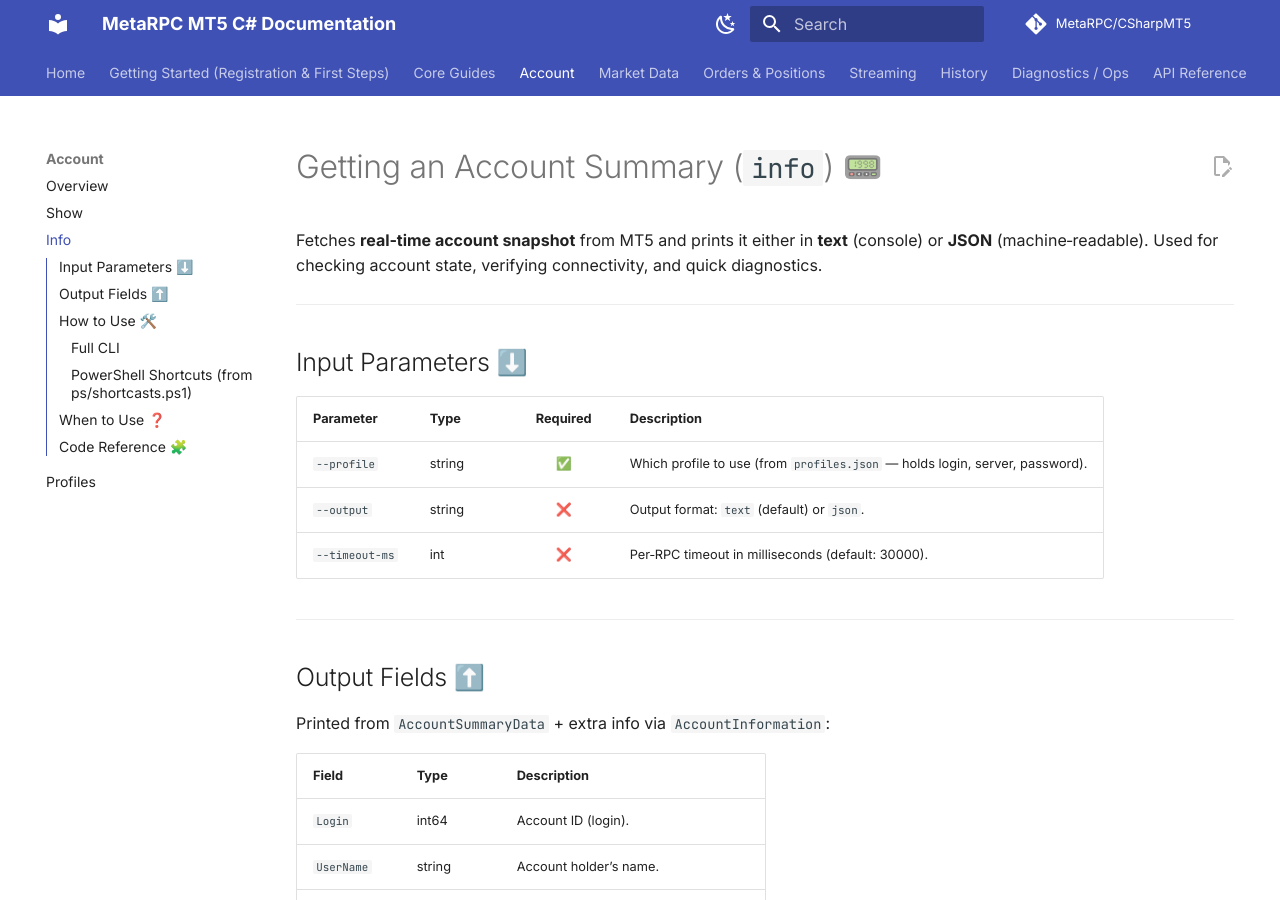
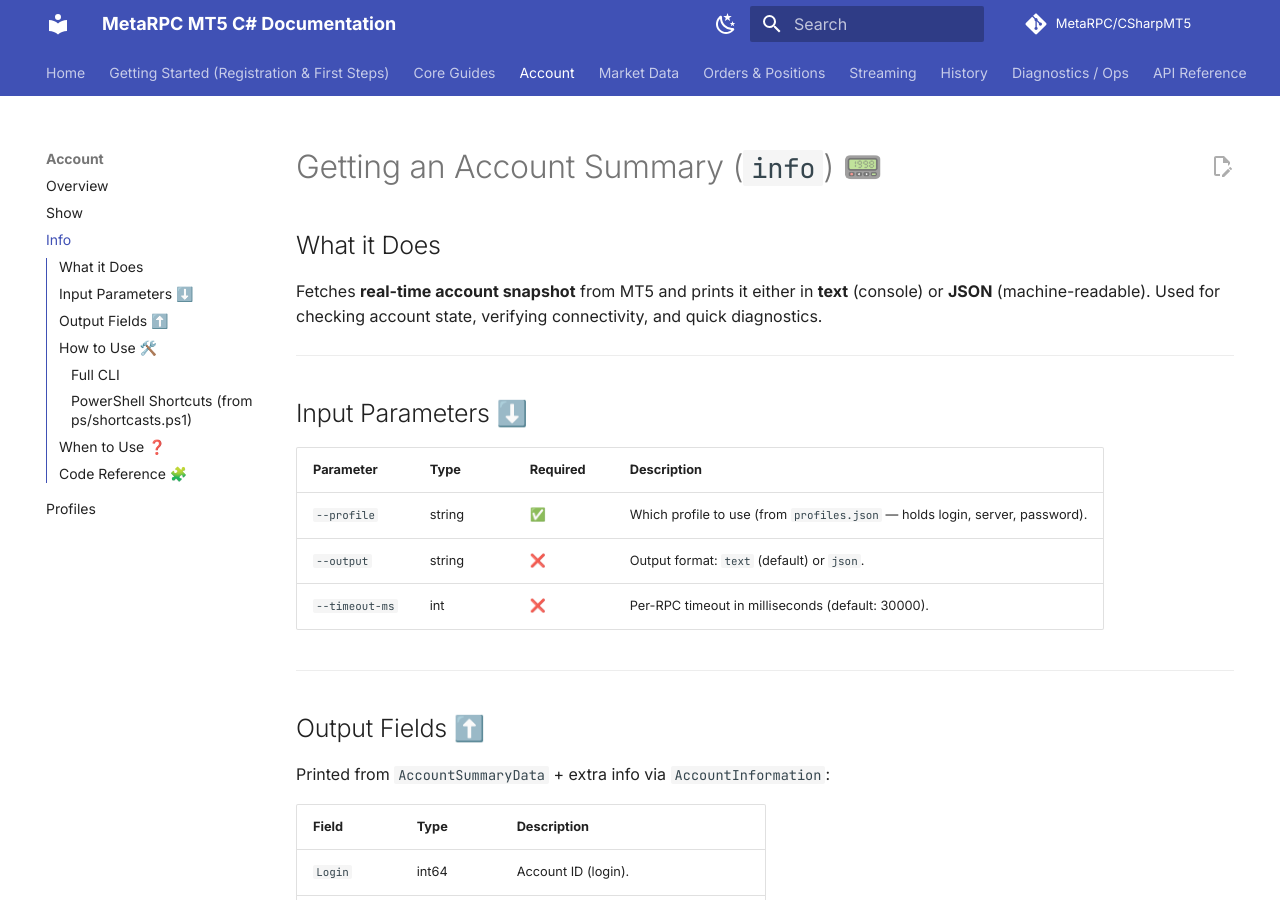
Before and after one commit to MetaRPC/CSharpMT5, an MkDocs documentation site: the page built from docs/Account/Info.md, in a window 1280 px wide and 900 px high. Built offline with MkDocs 1.6.1 and Material for MkDocs 9.7.7, drawn with Linux system fonts in a browser that asks for light colours; comment, search, counter and statistics services are not loaded; some of the changed text lies outside the part shown.

Commit message:
Update Info.md

```diff
--- a/docs/Account/Info.md
+++ b/docs/Account/Info.md
@@ -1,6 +1,8 @@
 # Getting an Account Summary (`info`) 📟
 
-Fetches **real‑time account snapshot** from MT5 and prints it either in **text** (console) or **JSON** (machine‑readable).
+## What it Does
+
+Fetches **real-time account snapshot** from MT5 and prints it either in **text** (console) or **JSON** (machine-readable).
 Used for checking account state, verifying connectivity, and quick diagnostics.
 
 ---
@@ -8,10 +10,10 @@ Used for checking account state, verifying connectivity, and quick diagnostics.
 ## Input Parameters ⬇️
 
 | Parameter      | Type   | Required | Description                                                                  |
-| -------------- | ------ | :------: | ---------------------------------------------------------------------------- |
-| `--profile`    | string |     ✅    | Which profile to use (from `profiles.json` — holds login, server, password). |
-| `--output`     | string |     ❌    | Output format: `text` (default) or `json`.                                   |
-| `--timeout-ms` | int    |     ❌    | Per‑RPC timeout in milliseconds (default: 30000).                            |
+| -------------- | ------ | -------- | ---------------------------------------------------------------------------- |
+| `--profile`    | string | ✅        | Which profile to use (from `profiles.json` — holds login, server, password). |
+| `--output`     | string | ❌        | Output format: `text` (default) or `json`.                                   |
+| `--timeout-ms` | int    | ❌        | Per-RPC timeout in milliseconds (default: 30000).                            |
 
 ---
 
@@ -64,7 +66,7 @@ info
 * **Before sending orders** — check equity, free margin, leverage.
 * **Monitoring** — feed JSON into dashboards, CI/CD or alerts.
 * **Diagnostics** — confirm MT5 terminal is connected and profile credentials work.
-* **Risk control** — margin usage visible before high‑risk trades.
+* **Risk control** — margin usage visible before high-risk trades.
 
 ---
 
```
Also changed, not shown: other parts of docs/Account/Info.md (+5 -0 lines).
